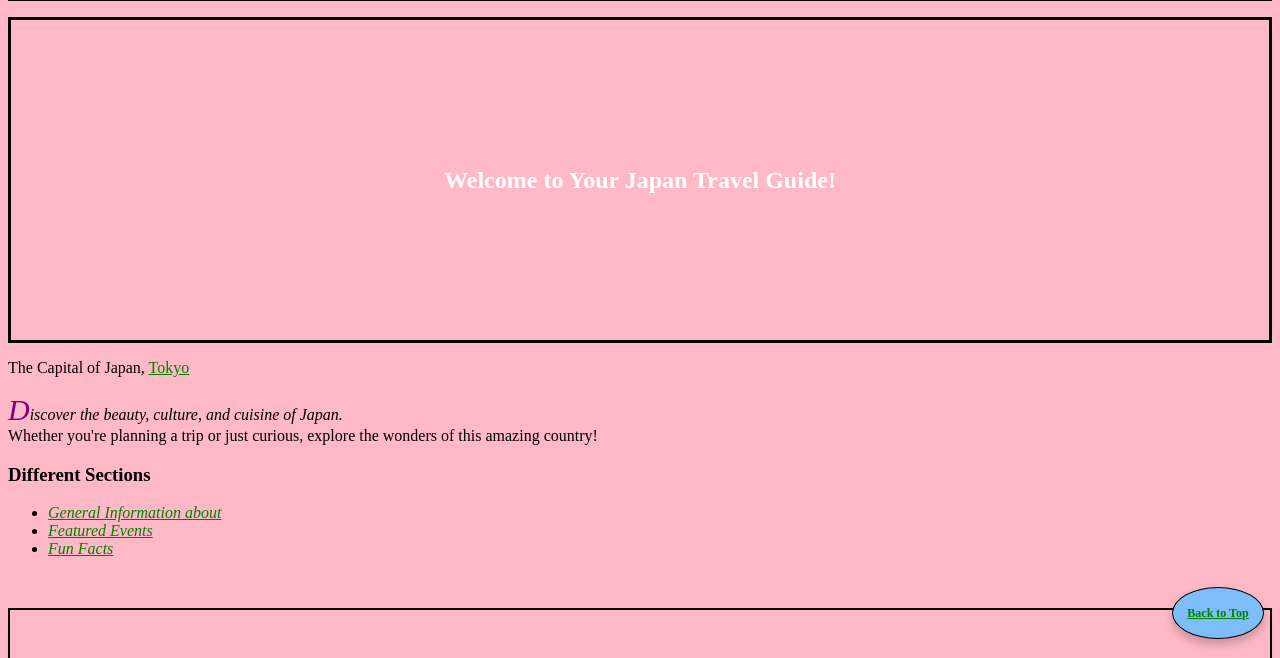
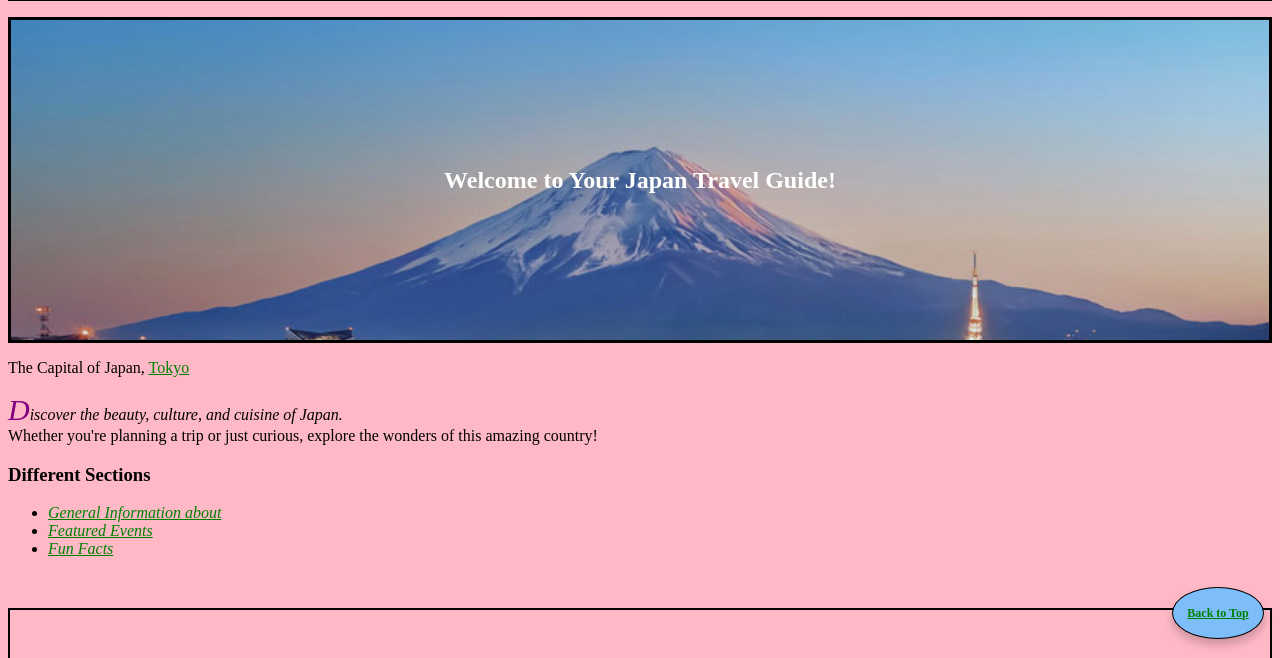
Before and after one commit to Lanz-projects/HW3, a plain HTML site: page index.html in a window 1280 px wide. Shown: the part 129-787 px from the top of the page. Drawn offline with Linux system fonts and the light colour scheme; the site is published under a folder, as on GitHub Pages, so addresses that start at the root find nothing.

Commit message:
fixed hero background

```diff
--- a/styles.css
+++ b/styles.css
@@ -226,7 +226,7 @@ td {
 }
 
 .Hero {
-  background-image: url('/images/tokyo.jpg');
+  background-image: url('images/tokyo.jpg');
   background-size: cover;
   min-height: 20rem;
   display: flex;
```
